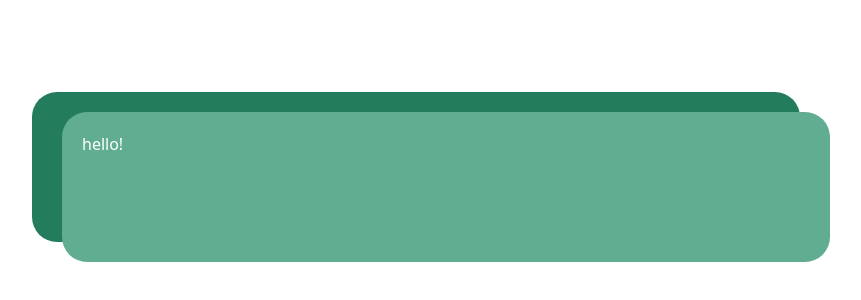
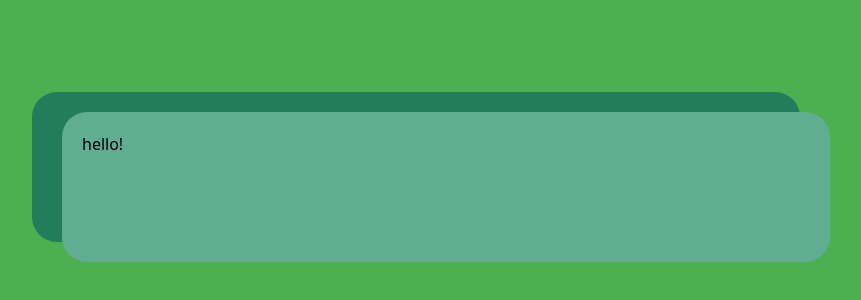
Before and after one commit to IDS-Solar-Bench/website, a Next.js app in the folder client/: page /test in a window 1280 px wide. Shown: the part 144-444 px from the top of the page, without its empty margins (194-1055 px from the left). Built offline with nearby package versions, Linux system fonts and the light colour scheme.

Commit message:
changed background color and mock data to match broker table

```diff
--- a/client/styles/globals.css
+++ b/client/styles/globals.css
@@ -3,7 +3,7 @@
 @tailwind utilities;
 
 body {
-  color: white;
+  background-color: #4CAF50;
   padding: 20%;
   min-height: 100vh;
 }
```
Also changed, not shown: 1 other file (tests, documents, lock files or other folders).
